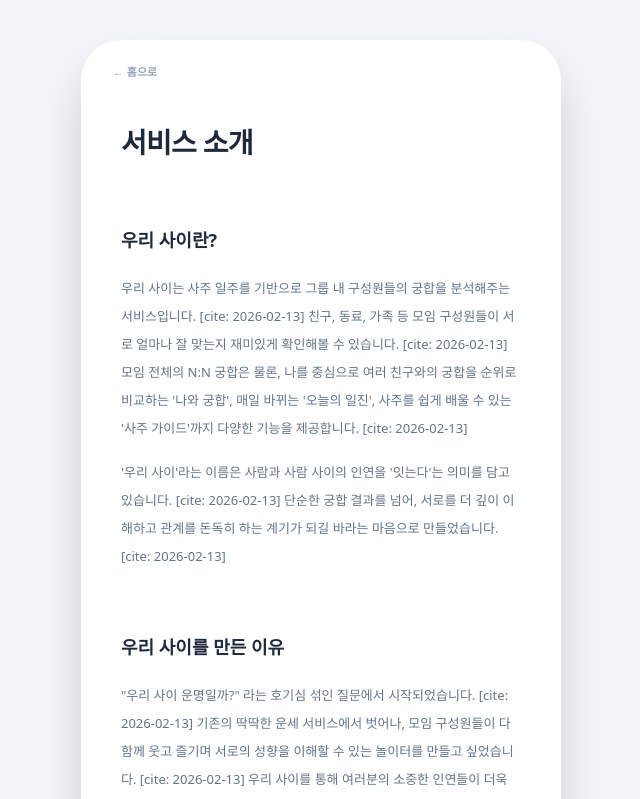
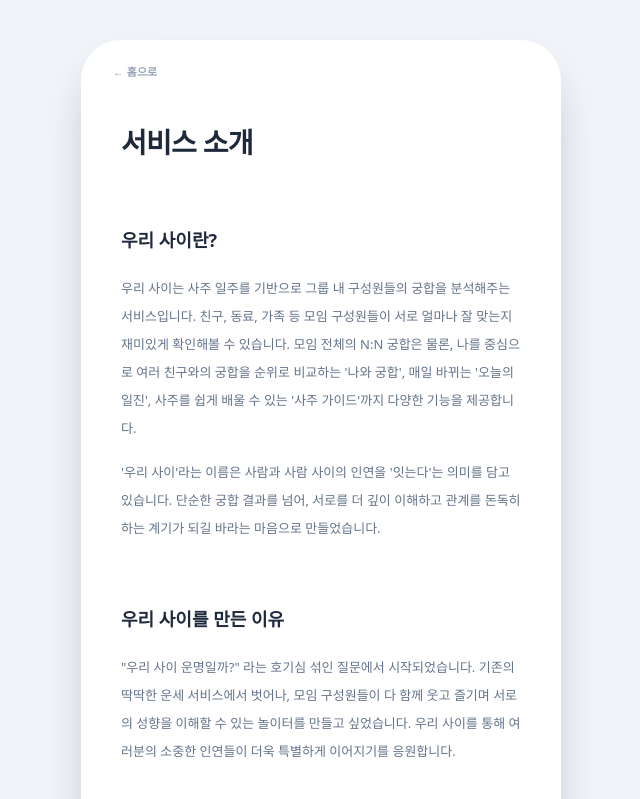
Before and after one commit to PLANB-John/oursai-web, a Next.js app: page /intro in a window 1280 px wide. Shown: the top 799 px of the page, without its empty margins (319-959 px from the left). Built offline with nearby package versions, Linux system fonts and the light colour scheme.

Commit message:
Update intro.js

```diff
--- a/pages/intro.js
+++ b/pages/intro.js
@@ -28,13 +28,13 @@ export default function Intro() {
             <h2 className="text-[18px] font-black text-slate-800">우리 사이란?</h2>
             <div className="text-slate-500 text-[13px] leading-7 space-y-4">
               <p>
-                우리 사이는 사주 일주를 기반으로 그룹 내 구성원들의 궁합을 분석해주는 서비스입니다. [cite: 2026-02-13]
-                친구, 동료, 가족 등 모임 구성원들이 서로 얼마나 잘 맞는지 재미있게 확인해볼 수 있습니다. [cite: 2026-02-13]
-                모임 전체의 N:N 궁합은 물론, 나를 중심으로 여러 친구와의 궁합을 순위로 비교하는 '나와 궁합', 매일 바뀌는 '오늘의 일진', 사주를 쉽게 배울 수 있는 '사주 가이드'까지 다양한 기능을 제공합니다. [cite: 2026-02-13]
+                우리 사이는 사주 일주를 기반으로 그룹 내 구성원들의 궁합을 분석해주는 서비스입니다.
+                친구, 동료, 가족 등 모임 구성원들이 서로 얼마나 잘 맞는지 재미있게 확인해볼 수 있습니다.
+                모임 전체의 N:N 궁합은 물론, 나를 중심으로 여러 친구와의 궁합을 순위로 비교하는 '나와 궁합', 매일 바뀌는 '오늘의 일진', 사주를 쉽게 배울 수 있는 '사주 가이드'까지 다양한 기능을 제공합니다.
               </p>
               <p>
-                '우리 사이'라는 이름은 사람과 사람 사이의 인연을 '잇는다'는 의미를 담고 있습니다. [cite: 2026-02-13]
-                단순한 궁합 결과를 넘어, 서로를 더 깊이 이해하고 관계를 돈독히 하는 계기가 되길 바라는 마음으로 만들었습니다. [cite: 2026-02-13]
+                '우리 사이'라는 이름은 사람과 사람 사이의 인연을 '잇는다'는 의미를 담고 있습니다.
+                단순한 궁합 결과를 넘어, 서로를 더 깊이 이해하고 관계를 돈독히 하는 계기가 되길 바라는 마음으로 만들었습니다.
               </p>
             </div>
           </section>
@@ -44,14 +44,14 @@ export default function Intro() {
             <h2 className="text-[18px] font-black text-slate-800">우리 사이를 만든 이유</h2>
             <div className="text-slate-500 text-[13px] leading-7 space-y-4">
               <p>
-                "우리 사이 운명일까?" 라는 호기심 섞인 질문에서 시작되었습니다. [cite: 2026-02-13]
-                기존의 딱딱한 운세 서비스에서 벗어나, 모임 구성원들이 다 함께 웃고 즐기며 서로의 성향을 이해할 수 있는 놀이터를 만들고 싶었습니다. [cite: 2026-02-13]
-                우리 사이를 통해 여러분의 소중한 인연들이 더욱 특별하게 이어지기를 응원합니다. [cite: 2026-02-13]
+                "우리 사이 운명일까?" 라는 호기심 섞인 질문에서 시작되었습니다.
+                기존의 딱딱한 운세 서비스에서 벗어나, 모임 구성원들이 다 함께 웃고 즐기며 서로의 성향을 이해할 수 있는 놀이터를 만들고 싶었습니다.
+                우리 사이를 통해 여러분의 소중한 인연들이 더욱 특별하게 이어지기를 응원합니다.
               </p>
             </div>
           </section>
 
-          {/* 4. 서비스 특징 섹션 (이미지 내용 100% 반영) */}
+          {/* 4. 서비스 특징 섹션 */}
           <section className="space-y-6">
             <h2 className="text-[18px] font-black text-slate-800">서비스 특징</h2>
             <ul className="text-slate-500 text-[13px] leading-7 space-y-5">
```
